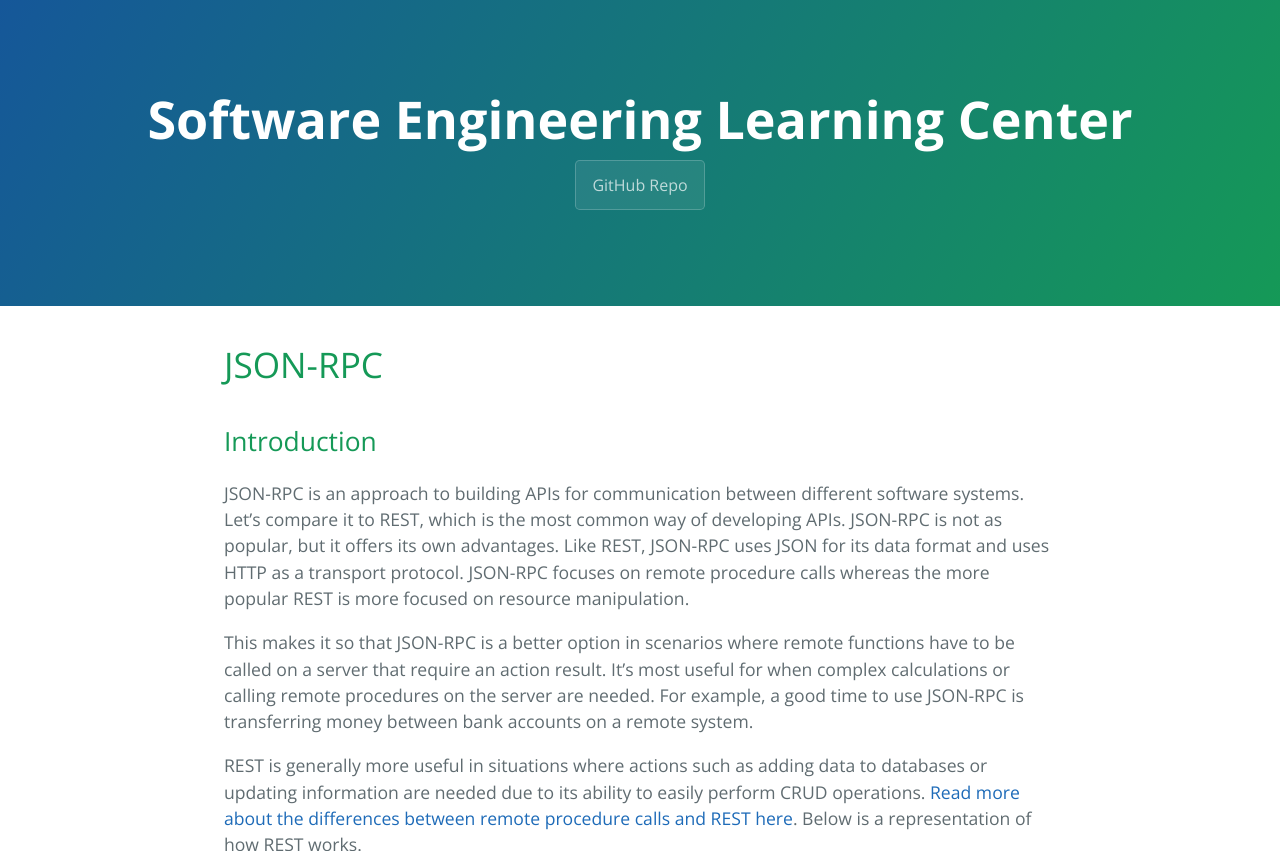
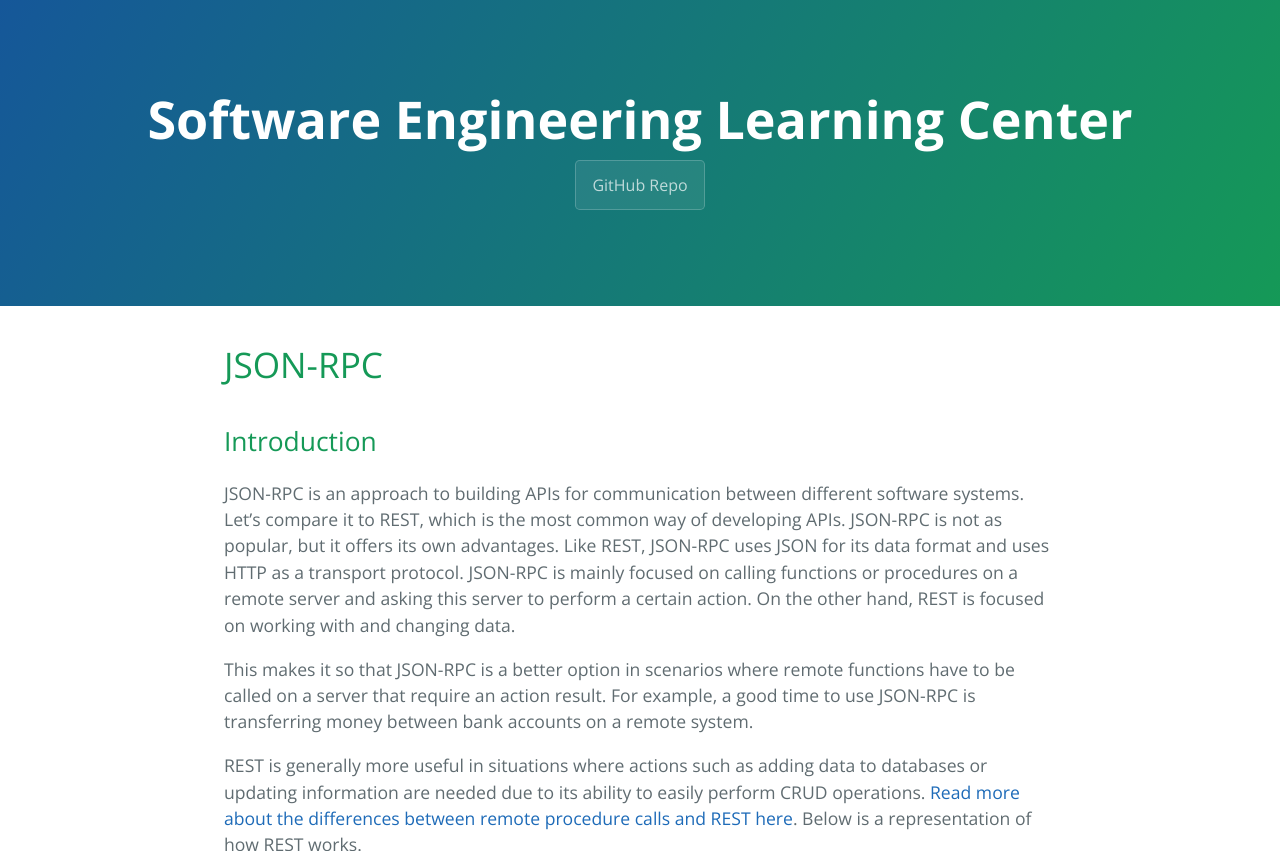
Before and after one commit to learning-software-engineering/learning-software-engineering.github.io, a Jekyll site: the page built from Topics/Tech_Stacks/JSONRPC.md, in a window 1280 px wide and 900 px high, cut to the strip 0-851 px from the top of the window. Built offline with Jekyll 4.4.1, drawn with Linux system fonts in a browser that asks for light colours; our own code applies the rules of GitHub Pages for plain Markdown files.

Commit message:
simplify terminology

```diff
--- a/Topics/Tech_Stacks/JSONRPC.md
+++ b/Topics/Tech_Stacks/JSONRPC.md
@@ -1,9 +1,9 @@
 # JSON-RPC
 
 ## Introduction
-JSON-RPC is an approach to building APIs for communication between different software systems. Let's compare it to REST, which is the most common way of developing APIs. JSON-RPC is not as popular, but it offers its own advantages. Like REST, JSON-RPC uses JSON for its data format and uses HTTP as a transport protocol. JSON-RPC focuses on remote procedure calls whereas the more popular REST is more focused on resource manipulation.
+JSON-RPC is an approach to building APIs for communication between different software systems. Let's compare it to REST, which is the most common way of developing APIs. JSON-RPC is not as popular, but it offers its own advantages. Like REST, JSON-RPC uses JSON for its data format and uses HTTP as a transport protocol. JSON-RPC is mainly focused on calling functions or procedures on a remote server and asking this server to perform a certain action. On the other hand, REST is focused on working with and changing data.
 
-This makes it so that JSON-RPC is a better option in scenarios where remote functions have to be called on a server that require an action result. It's most useful for when complex calculations or calling remote procedures on the server are needed. For example, a good time to use JSON-RPC is transferring money between bank accounts on a remote system.
+This makes it so that JSON-RPC is a better option in scenarios where remote functions have to be called on a server that require an action result. For example, a good time to use JSON-RPC is transferring money between bank accounts on a remote system.
 
 REST is generally more useful in situations where actions such as adding data to databases or updating information are needed due to its ability to easily perform CRUD operations. [Read more about the differences between remote procedure calls and REST here](https://nordicapis.com/whats-the-difference-between-rpc-and-rest/). Below is a representation of how REST works.
 
```
